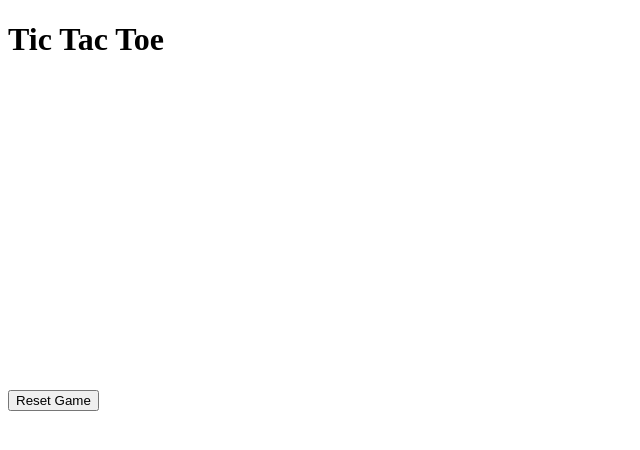
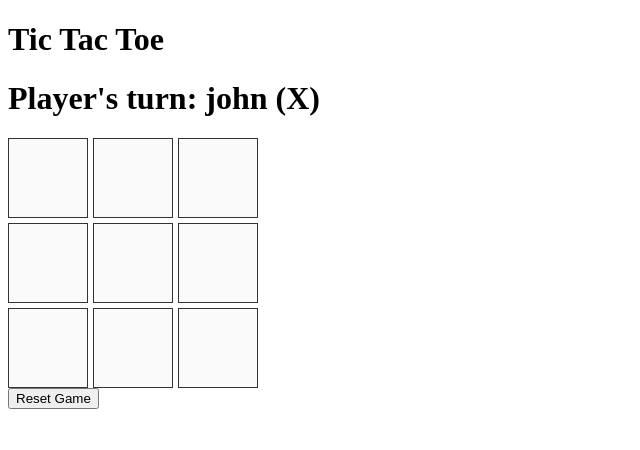
Before and after one commit to macnum/Tic-Tac-Toe, a plain HTML site: page index.html in a window 1280 px wide. Shown: the whole page, without its empty margins (0-640 px from the left). Drawn offline with Linux system fonts and the light colour scheme.

Commit message:
feat: add basic ui version of tic tac toe

```diff
--- a/js/index.js
+++ b/js/index.js
@@ -167,8 +167,55 @@ function GameController() {
 	return {
 		playRound,
 		resetGame,
-		getBoard: board.getBoard,
+		getBoard: () => board.getBoard(),
 		getActivePlayer: () => activePlayer,
 		isGameOver: () => gameOver,
 	};
 }
+function screenController() {
+	const game = GameController();
+	const playerTurnDiv = document.querySelector('.turn');
+	const boardDiv = document.querySelector('.board');
+	const resetBtn = document.querySelector('.reset');
+
+	function renderBoard() {
+		boardDiv.textContent = ''; // clear old board
+		const board = game.getBoard();
+
+		board.forEach((row, rowIndex) => {
+			row.forEach((cell, colIndex) => {
+				const cellBtn = document.createElement('button');
+				cellBtn.classList.add('cell');
+				cellBtn.textContent = cell.getSign() || '';
+				cellBtn.addEventListener('click', () => {
+					const result = game.playRound(rowIndex, colIndex);
+					renderBoard();
+					updateTurn(result);
+				});
+				boardDiv.appendChild(cellBtn);
+			});
+		});
+	}
+
+	function updateTurn(result) {
+		if (result) {
+			playerTurnDiv.textContent = result; // winner or draw
+		} else {
+			const player = game.getActivePlayer();
+			playerTurnDiv.textContent = `Player's turn: ${player.getPlayerName()} (${player.getPlayerSign()})`;
+		}
+	}
+
+	resetBtn.addEventListener('click', () => {
+		game.resetGame();
+		renderBoard();
+		updateTurn();
+	});
+
+	renderBoard();
+	updateTurn();
+}
+
+document.addEventListener('DOMContentLoaded', () => {
+	screenController();
+});
--- a/style/style.css
+++ b/style/style.css
@@ -7,8 +7,15 @@
 
 .board{
     display: grid;
-    grid-template-columns: 100px 100px 100px;
-    grid-template-rows:repeat(3, 100px);
+    grid-template-columns: repeat(3, 80px);
+    grid-template-rows: repeat(3, 80px);
     gap: 5px;
+}
+.cell {
+  font-size: 2rem;
+  text-align: center;
+  cursor: pointer;
+  border: 1px solid #333;
+  background: #fafafa;
 
 }
```
